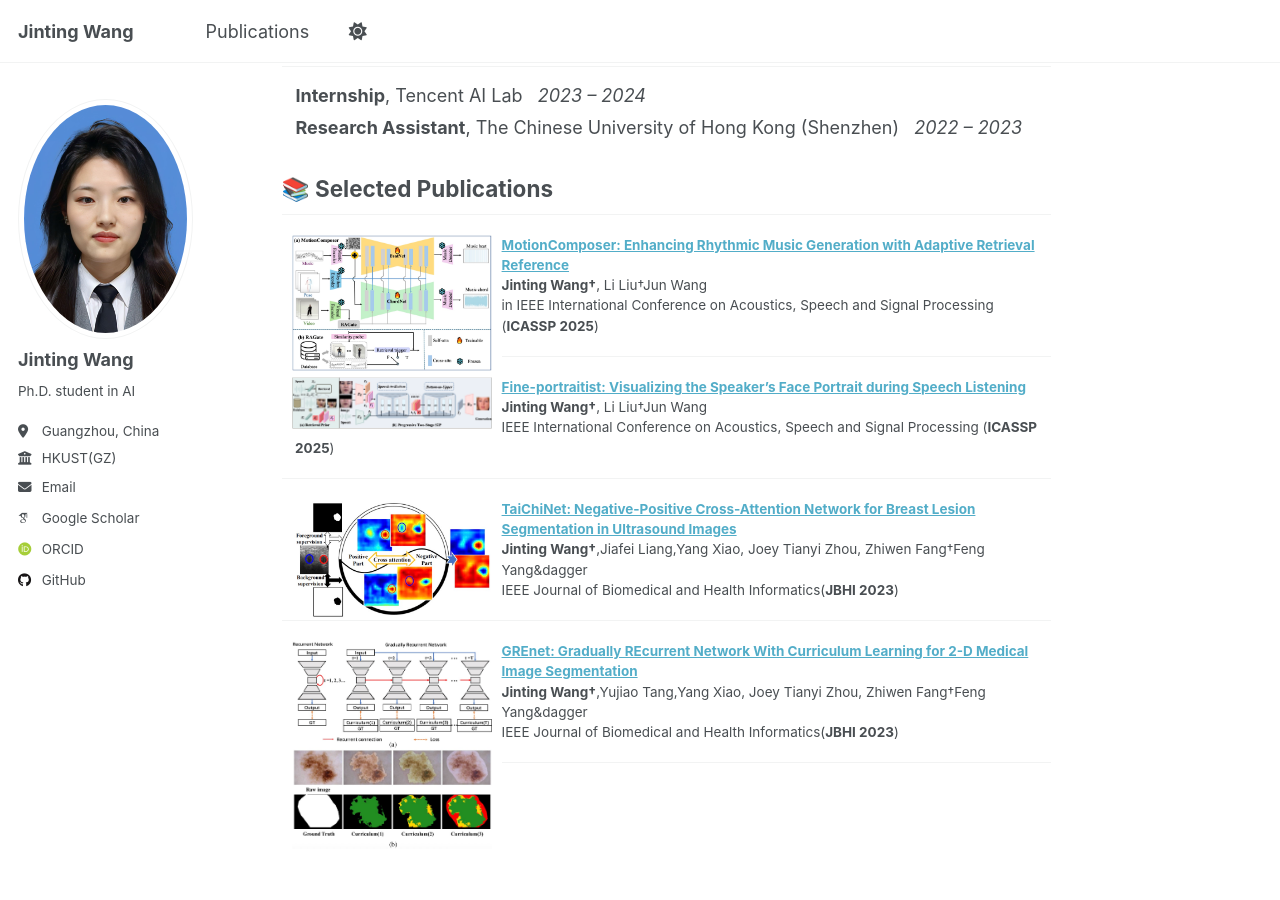
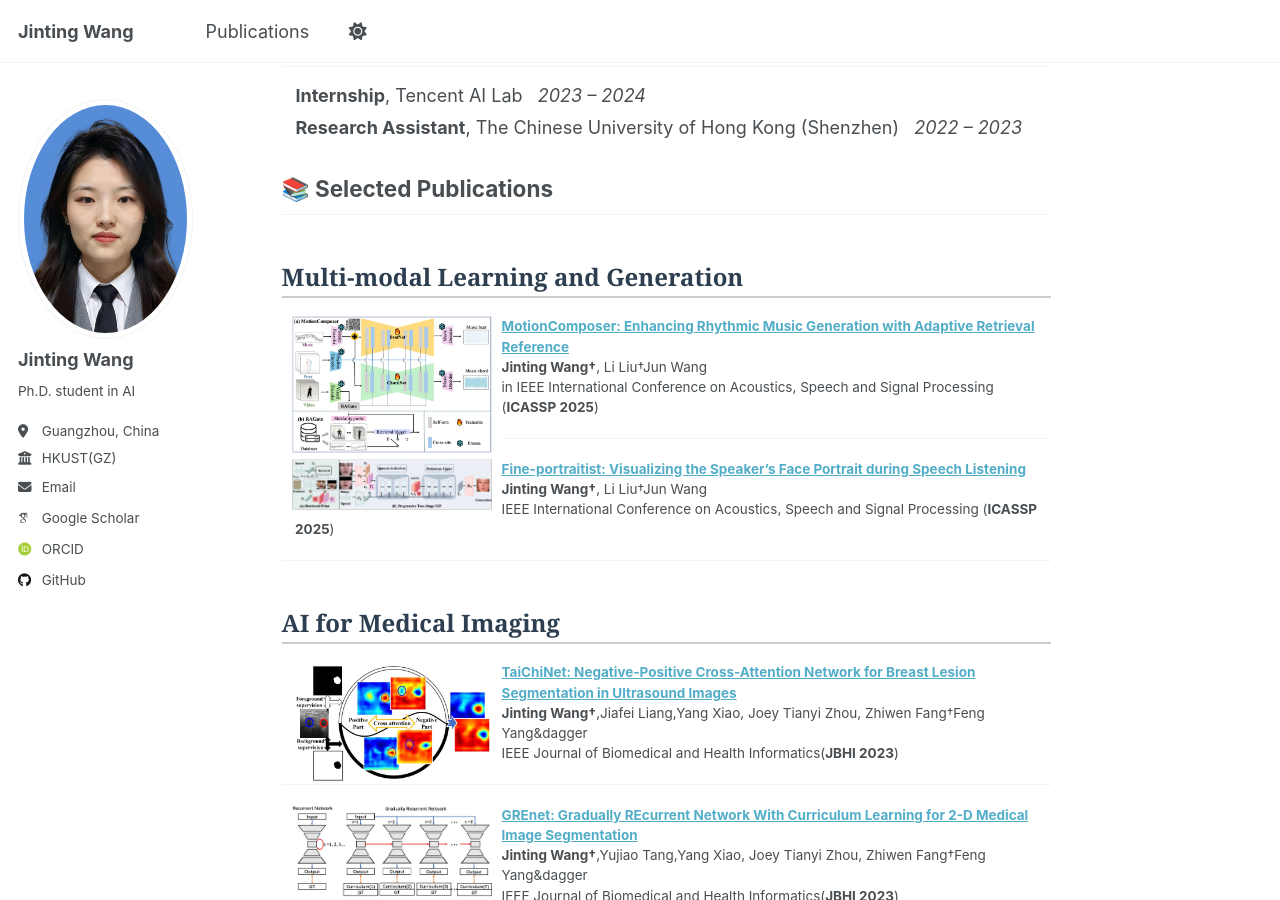
Before and after one commit to beria-moon/Beria.github.io, a Jekyll site: the page built from _pages/about.md, in a window 1280 px wide and 900 px high, scrolled down 650 px. Built offline with Jekyll 4.4.1, drawn with Linux system fonts in a browser that asks for light colours; some web fonts are replaced.

Commit message:
Update about.md

```diff
--- a/_pages/about.md
+++ b/_pages/about.md
@@ -39,6 +39,9 @@ redirect_from:
 <h2 style="margin: 15px 0 5px 0;">📚 Selected Publications</h2>
 <div style="text-align: left; margin: 20px 0; font-size: 1.2em; color: #666;">
 </div>
+<h2 style="font-family: 'Georgia', serif; font-size: 24px; font-weight: bold; color: #2c3e50; border-bottom: 2px solid #ccc; padding-bottom: 5px;">
+ Multi-modal Learning and Generation
+</h2>
 <dl>
   <dt><img align="left" width="200"
 hspace="10" wspace="20" src="images/MotionComposer.jpg">
@@ -63,6 +66,9 @@ Fine-portraitist: Visualizing the Speaker’s Face Portrait during Speech Listen
 </dl>
 <hr style="margin-top: 20px; margin-bottom: 20px;">
 
+<h2 style="font-family: 'Georgia', serif; font-size: 24px; font-weight: bold; color: #2c3e50; border-bottom: 2px solid #ccc; padding-bottom: 5px;">
+  AI for Medical Imaging
+</h2>
 <dl>
   <dt><img align="left" width="200"
 hspace="10" wspace="20" src="images/TaiChiNet.jpg">
```
